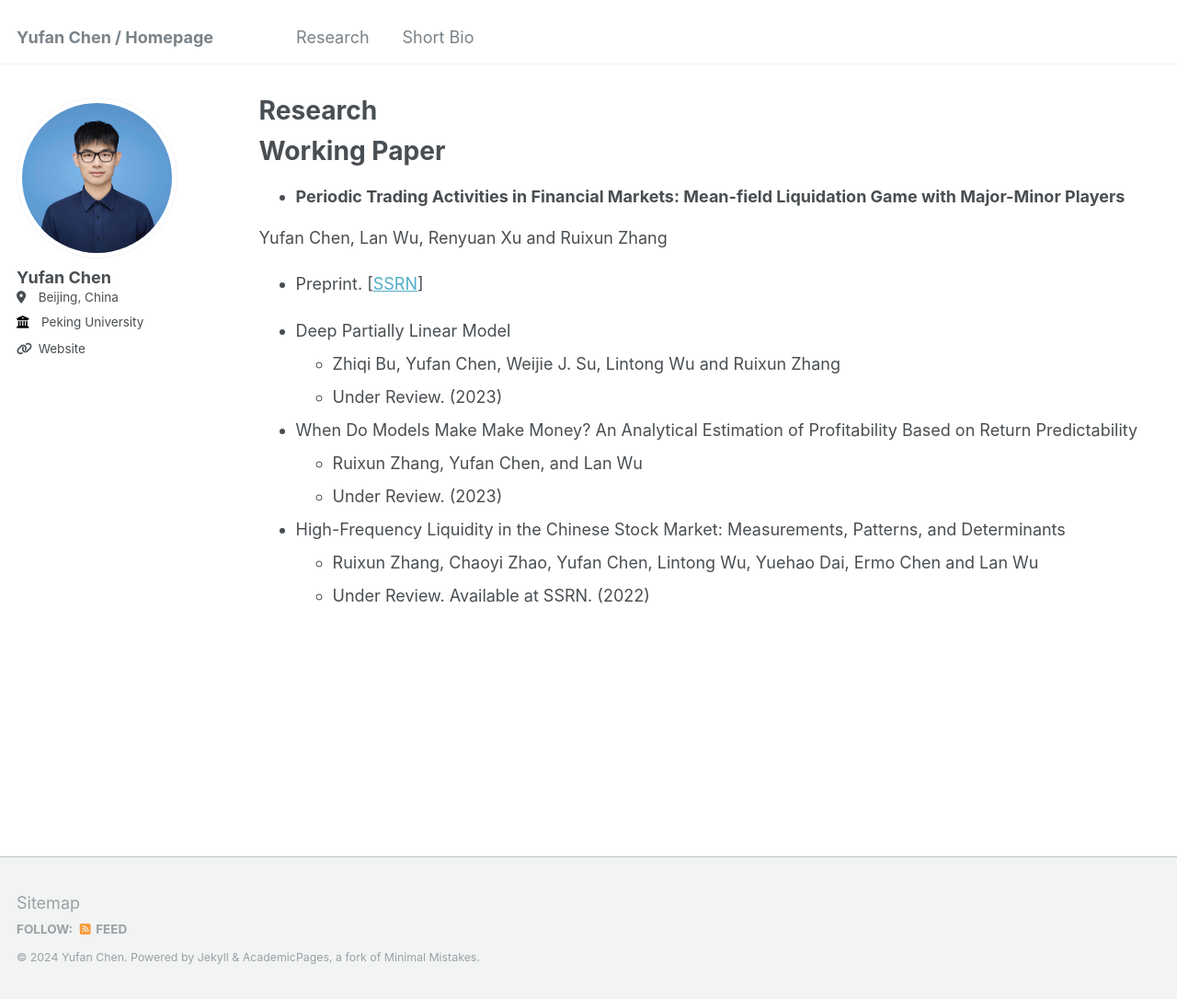
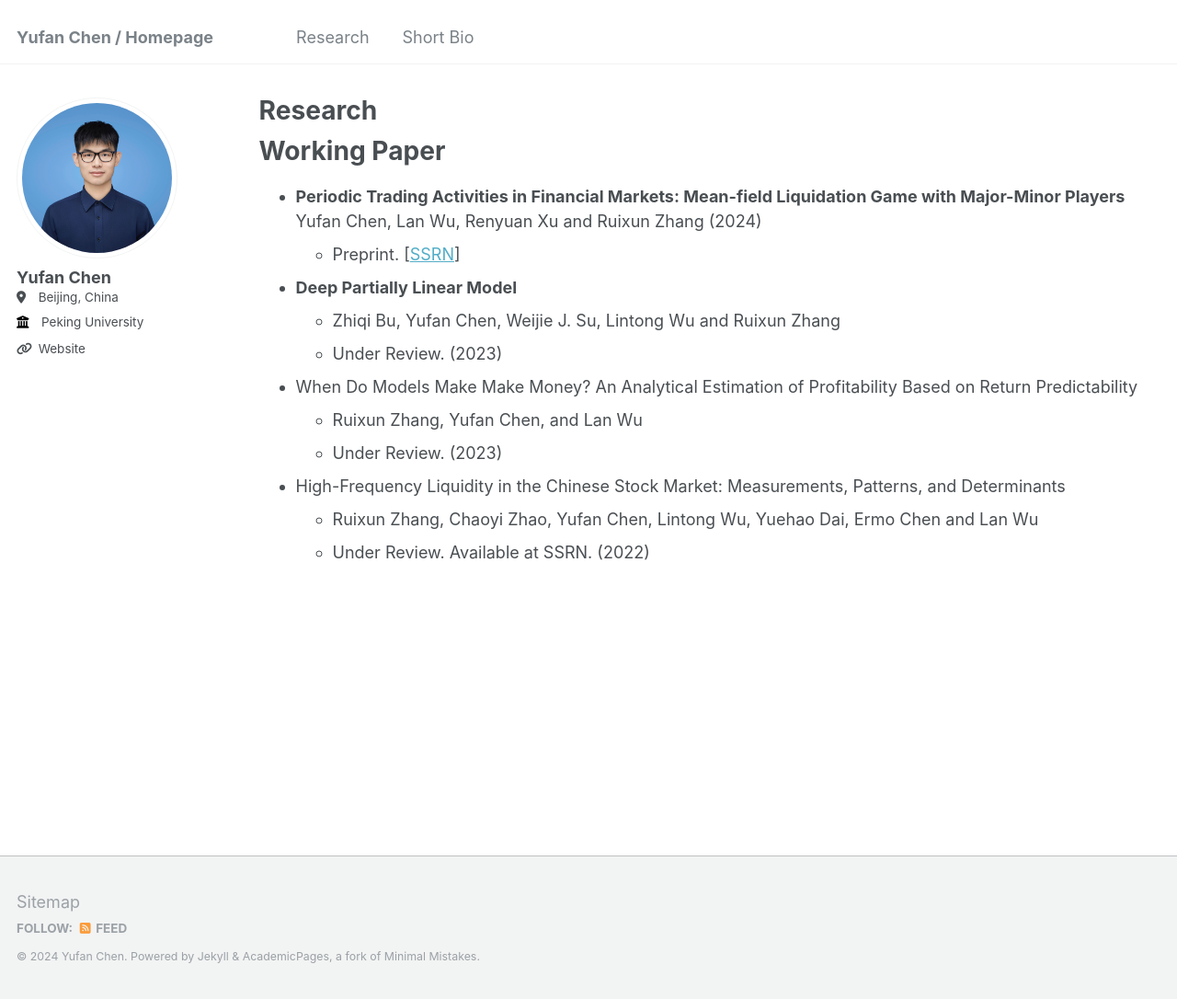
Before and after one commit to YuwanIvan/yuwanivan.github.io, a Jekyll site: the page built from _pages/research.md, in a window 1280 px wide and 1086 px high. Shown: the whole window at 92% size. Built offline with Jekyll 4.4.1, drawn with Linux system fonts in a browser that asks for light colours.

Commit message:
Update research.md

```diff
--- a/_pages/research.md
+++ b/_pages/research.md
@@ -10,12 +10,10 @@ author_profile: true
 Working Paper
 ==========================
 * **Periodic Trading Activities in Financial Markets: Mean-field Liquidation Game with
-Major-Minor Players**
-
-Yufan Chen, Lan Wu, Renyuan Xu and Ruixun Zhang
+Major-Minor Players** <br> Yufan Chen, Lan Wu, Renyuan Xu and Ruixun Zhang (2024)
   * Preprint. [[SSRN](https://papers.ssrn.com/sol3/papers.cfm?abstract_id=4929201)]
 
-* Deep Partially Linear Model
+* **Deep Partially Linear Model**
   * Zhiqi Bu, Yufan Chen, Weijie J. Su, Lintong Wu and Ruixun Zhang
   * Under Review. (2023)
 
```
